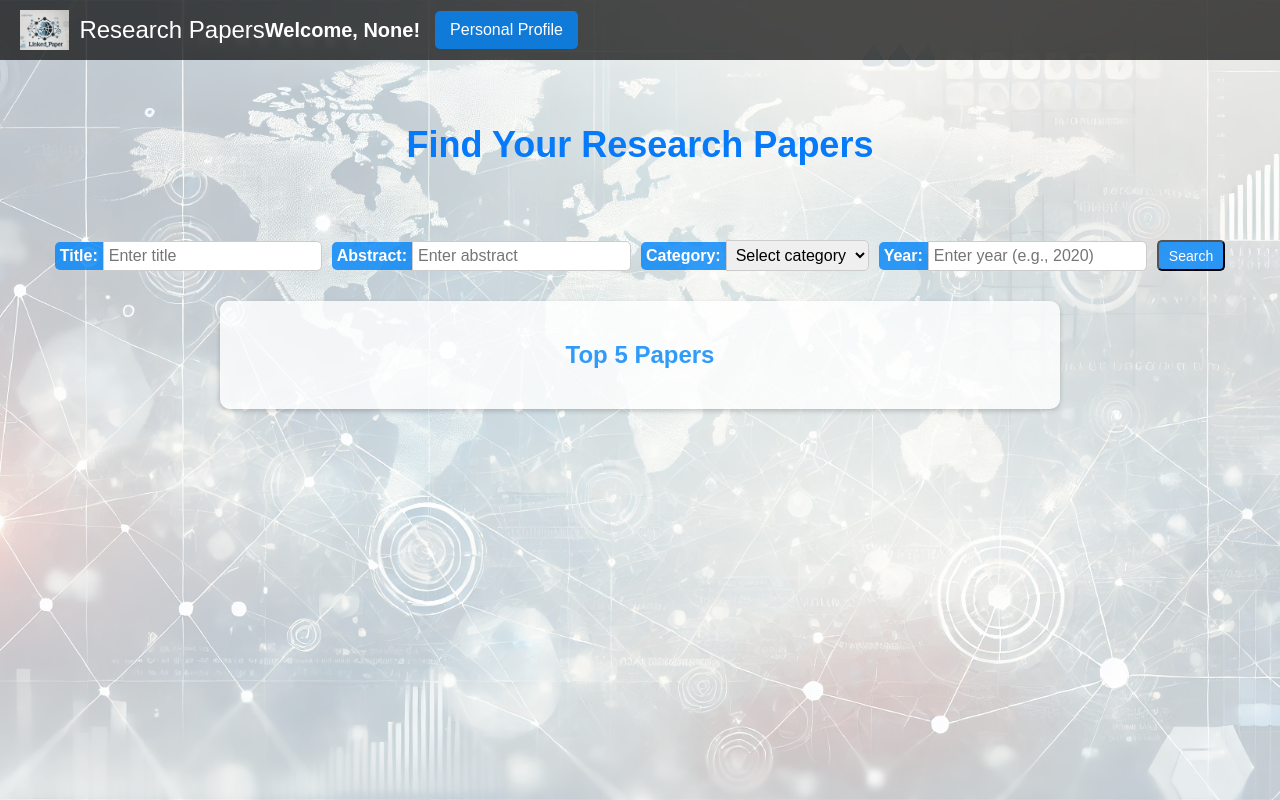
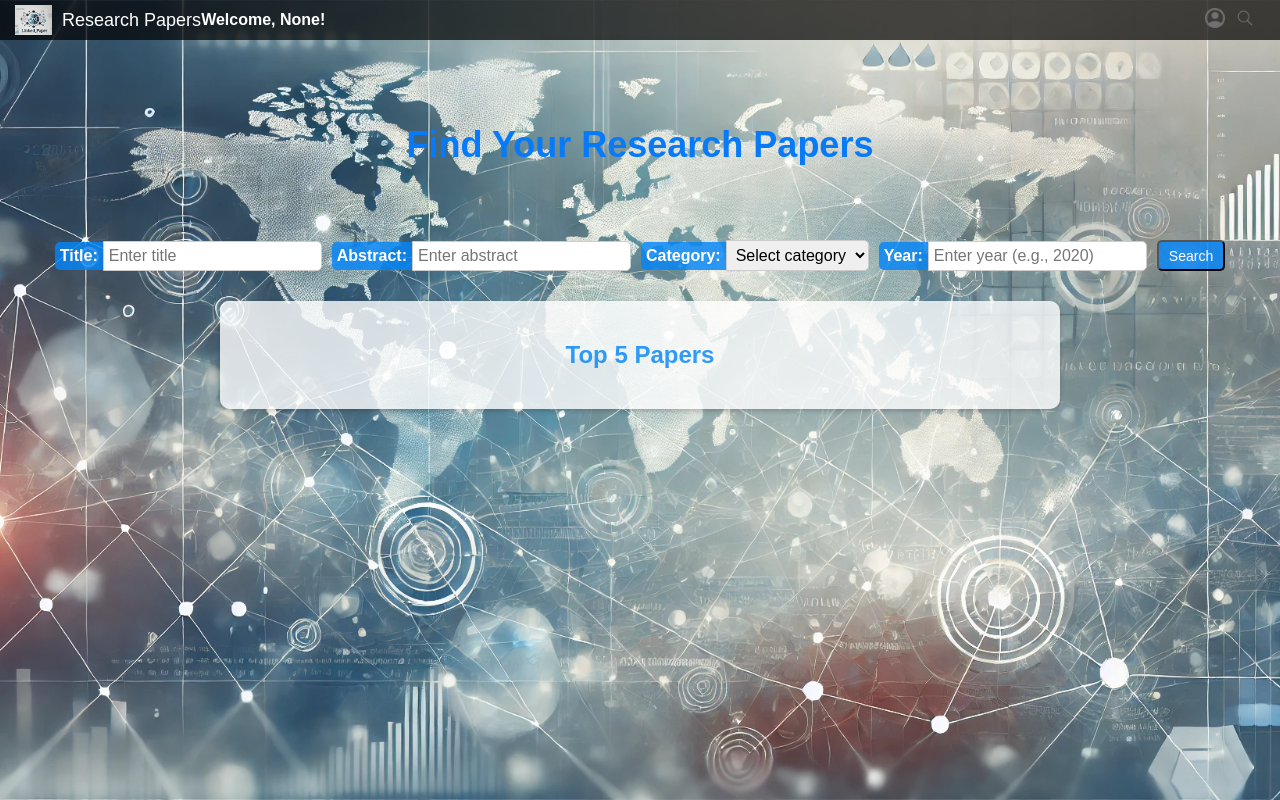
Before and after one commit to yhy189/bigdata3.1.3homework, a Flask app: page /paper/mainpage in a window 1280 px wide. Run offline with Flask 3, Linux system fonts and the light colour scheme.

Commit message:
part vip

```diff
--- a/linkedpaper_app/models.py
+++ b/linkedpaper_app/models.py
@@ -56,6 +56,9 @@ class User(db.Model):
         """获取用户收藏的论文 ID 列表"""
         return list(map(int, self.favorite_papers.split(','))) if self.favorite_papers else []
 
+    def get_role(self):
+        """获取用户角色"""
+        return self.role
     def __repr__(self):
         return f'<User {self.username}>'
 
--- a/linkedpaper_app/paper_routes.py
+++ b/linkedpaper_app/paper_routes.py
@@ -110,7 +110,7 @@ def search_papers():
 @paper_routes.route('/mainpage', methods=['GET'])
 def mainpage():
     username = session.get('username')
-    role = session.get('role')
+    role = session.get('role', 'common')
 
     available_categories = ['cs.AI', 'cs.AR', 'cs.CC', 'cs.CE', 'cs.CG', 'cs.CL', 'cs.CR', 'cs.CV', 'cs.CY',
                             'cs.DB', 'cs.DC', 'cs.DL', 'cs.DM', 'cs.DS', 'cs.ET', 'cs.FL', 'cs.GL', 'cs.GR',
@@ -122,7 +122,7 @@ def mainpage():
     top_papers = Paper.query.order_by(Paper.frequency.desc()).limit(5).all()
 
     return render_template('mainpage.html', username=username, available_categories=available_categories,
-                           top_papers=top_papers)
+                           top_papers=top_papers,role=role)
 
 @paper_routes.route('/paper/<int:paper_id>', methods=['GET'])
 def view_paper(paper_id):
--- /dev/null
+++ b/linkedpaper_app/templates/base.html
@@ -0,0 +1,114 @@
+<!DOCTYPE html>
+<html lang="en">
+<head>
+    <meta charset="UTF-8">
+    <title>{% block title %}Main Page{% endblock %}</title>
+    <style>
+        body {
+            background: url('{{ url_for('static', filename='img1.jpg') }}') no-repeat center center fixed;
+            background-size: cover;
+            font-family: Arial, sans-serif;
+            margin: 0;
+            padding: 0;
+            color: #333;
+        }
+        .overlay {
+            background-color: rgba(255, 255, 255, 0.7);
+            position: absolute;
+            top: 0;
+            left: 0;
+            width: 100%;
+            height: 100%;
+            z-index: 1;
+        }
+        nav {
+            background-color: rgba(0, 0, 0, 0.7);
+            padding: 5px 15px; /* Adjusted padding */
+            position: fixed;
+            top: 0;
+            left: 0;
+            width: 100%;
+            display: flex;
+            align-items: center;
+            z-index: 3;
+        }
+        nav img {
+            height: 30px; /* Adjusted logo size */
+            width: auto;
+        }
+        nav .logo-text {
+            color: white;
+            font-size: 18px; /* Adjusted font size for logo */
+            margin-left: 10px;
+        }
+        nav .left-section {
+            display: flex;
+            align-items: center;
+            margin-right: auto;
+        }
+        nav .welcome-text {
+            color: white;
+            font-size: 16px; /* Adjusted font size for welcome text */
+            font-weight: bold;
+            margin-right: 15px; /* Increased space between welcome text and icons */
+        }
+        .icons {
+            margin-left: auto;
+            display: flex;
+            align-items: center;
+            margin-right: 40px; /* Adjusted to slightly reduce the distance from the right edge */
+        }
+        .icons img {
+            height: 20px; /* Ensures both icons are the same size */
+            margin-left: 10px; /* Adjusted spacing between the icons */
+        }
+        .search-button {
+            background-color: rgba(4, 133, 248, 0.82);
+            color: white;
+            padding: 7px 12px; /* Adjusted button size */
+            border: none;
+            border-radius: 5px;
+            cursor: pointer;
+            font-size: 14px; /* Adjusted font size */
+            text-decoration: none;
+            transition: background-color 0.3s;
+            margin-left: 10px;
+        }
+        .search-button:hover {
+            background-color: #067af8;
+        }
+        .search-button i {
+            margin-right: 10px;
+        }
+    </style>
+</head>
+<body>
+    <nav>
+        <div class="left-section">
+            <!-- Display different logos based on user role -->
+            <img src="{{ url_for('static', filename= 'viplogo.jpg' if role == 'vip' else 'logo.jpg') }}" alt="Logo">
+            <span class="logo-text">Research Papers</span>
+            <span class="welcome-text">Welcome, {{ username }}!</span>
+        </div>
+
+        <div class="icons">
+            <!-- Profile icon -->
+            <a href="{{ url_for('paper_routes.person') }}">
+                <img src="{{ url_for('static', filename='personprofile.png') }}" alt="Profile">
+            </a>
+            <!-- Search icon -->
+            <a href="javascript:void(0)" onclick="mainpage()">
+                <img src="{{ url_for('static', filename='search.png') }}" alt="Search">
+            </a>
+        </div>
+    </nav>
+
+    {% block content %}{% endblock %} <!-- Page-specific content will be inserted here -->
+
+    <script>
+        function mainpage() {
+            window.location.href = `/paper/mainpage`;
+        }
+    </script>
+</body>
+</html>
--- a/linkedpaper_app/templates/mainpage.html
+++ b/linkedpaper_app/templates/mainpage.html
@@ -175,16 +175,6 @@
     </style>
 </head>
 <body>
-    <div class="overlay"></div>
-    <nav>
-        <div class="left-section">
-            <img src="{{ url_for('static', filename='logo.jpg') }}" alt="Logo">
-            <span class="logo-text">Research Papers</span>
-            <span class="welcome-text">Welcome, {{ username }}!</span>
-            <a href="{{ url_for('paper_routes.person') }}" class="profile-button">Personal Profile</a>
-        </div>
-    </nav>
-
     <div class="container">
         <!-- Title Section -->
         <div class="title-container">
@@ -217,7 +207,7 @@
             <button onclick="searchPapers()">Search</button>
         </div>
 
-        <!-- Top 5 Papers Section (now limited to 5) -->
+        <!-- Top 5 Papers Section -->
         <div class="recommended-section">
             <h2>Top 5 Papers</h2>
             <ul id="top-papers-list">
@@ -234,9 +224,8 @@
             </ul>
         </div>
     </div>
-
     <script>
-        // Search function
+        // Search function to handle search parameters
         function searchPapers() {
             const title = document.getElementById('title').value;
             const abstract = document.getElementById('abstract').value;
@@ -246,10 +235,11 @@
             window.location.href = `/paper/search?${params}`;
         }
 
+        // Function to view details of selected paper
         function viewPaper(paperId) {
-            // Redirect to the detailed page for the selected paper
             window.location.href = `/paper/paper/${paperId}`;
         }
     </script>
 </body>
 </html>
+ {% extends "base.html" %}
--- a/linkedpaper_app/templates/paper_detail.html
+++ b/linkedpaper_app/templates/paper_detail.html
@@ -1,3 +1,4 @@
+
 <!DOCTYPE html>
 <html lang="en">
 <head>
@@ -220,3 +221,4 @@
     </main>
 </body>
 </html>
+ {% extends "base.html" %}
--- a/linkedpaper_app/templates/person.html
+++ b/linkedpaper_app/templates/person.html
@@ -8,7 +8,7 @@
     <style>
         /* 全局设置 */
         body {
-            background: url('{{ url_for('static', filename='background.jpg') }}') no-repeat center center fixed;
+            background: url('{{ url_for('static', filename='img1.jpg') }}') no-repeat center center fixed;
             background-size: cover;
             font-family: 'Arial', sans-serif;
             margin: 0;
@@ -173,3 +173,4 @@
     </div>
 </body>
 </html>
+ {% extends "base.html" %}
```
Also changed, not shown: linkedpaper_app/auth_routes.py (+7 -4 lines), linkedpaper_app/static/personprofile.png (added), linkedpaper_app/static/search.png (added).
